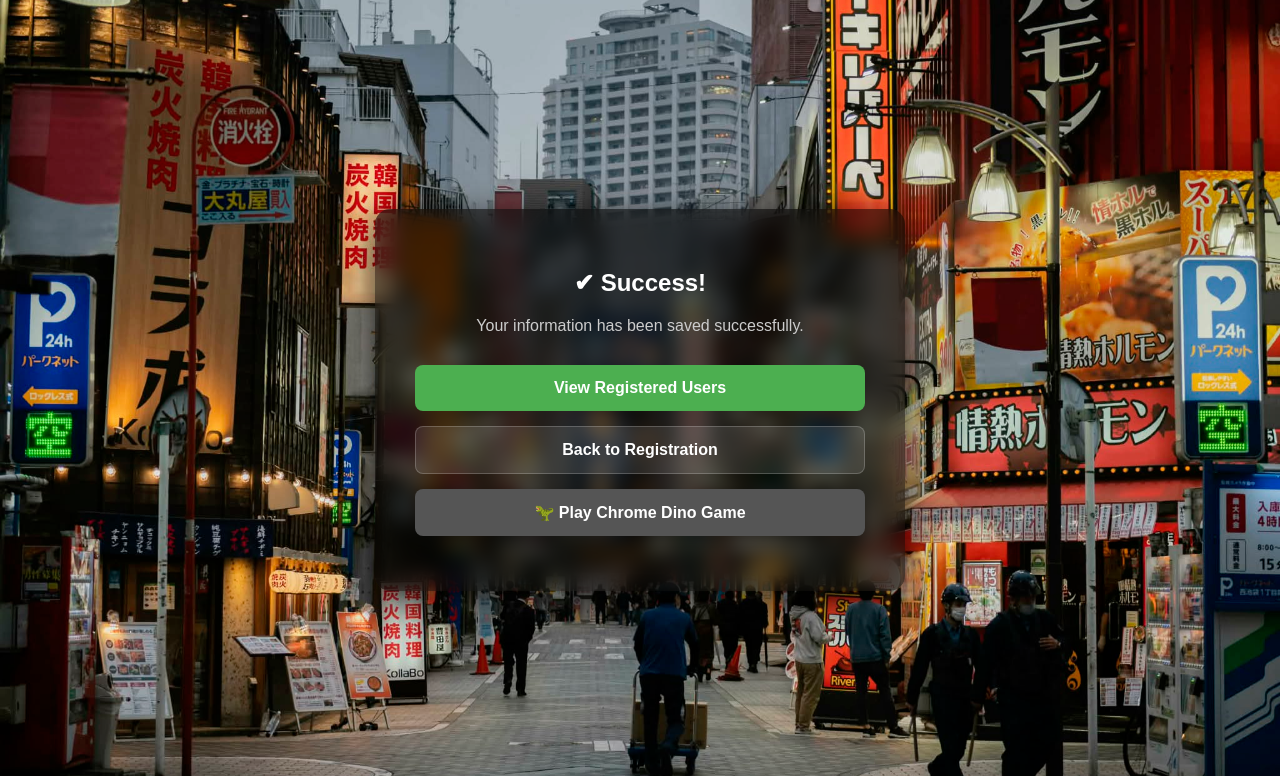
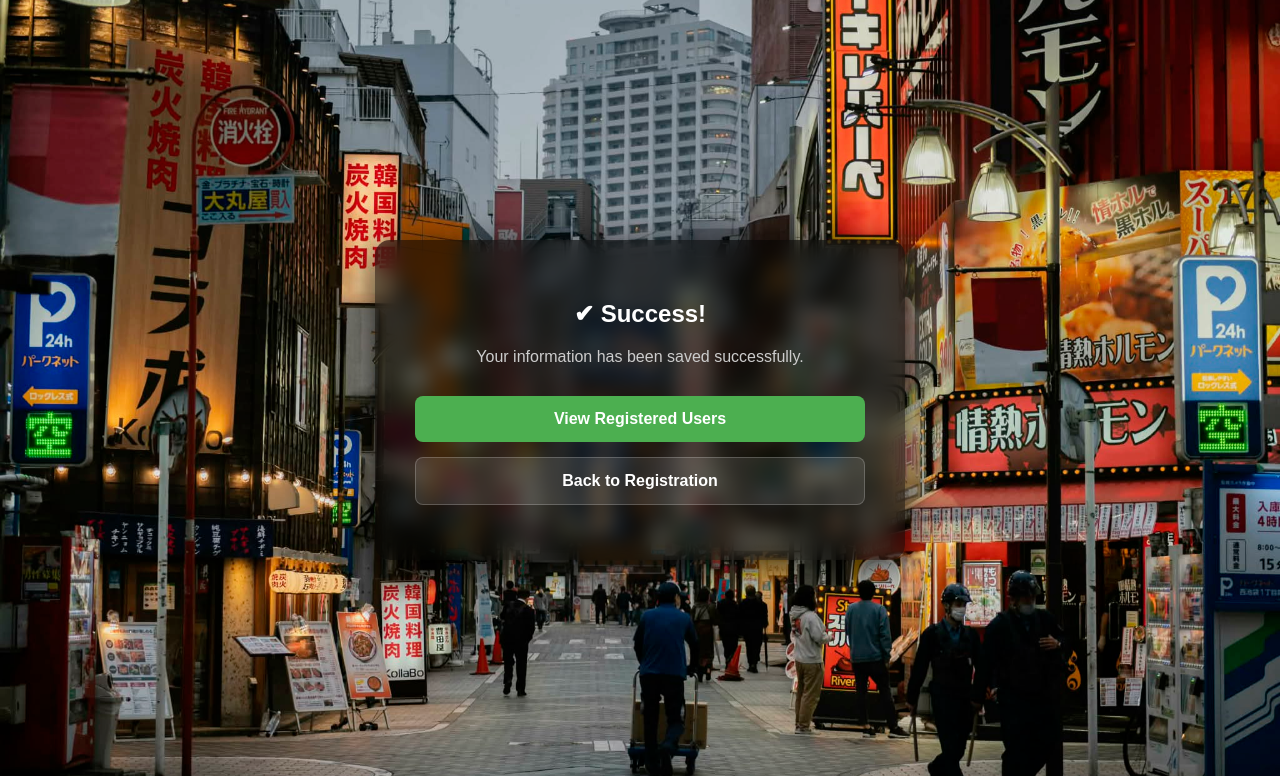
Before and after one commit to Miro-0/User-Registration, a Flask app: template templates/success.html in a window 1280 px wide. Shown: the top 776 px of the page. Run offline with Flask 3, Linux system fonts and the light colour scheme; the template is opened without the code that fills it, so the values that code supplies are empty.

Commit message:
Update success.html

```diff
--- a/templates/success.html
+++ b/templates/success.html
@@ -105,7 +105,6 @@
 
         <a href="/" class="btn btn-back">Back to Registration</a>
 
-        <a href="chrome://dino" target="_blank" class="btn btn-dino">🦖 Play Chrome Dino Game</a>
     </div>
 </div>
 
```
